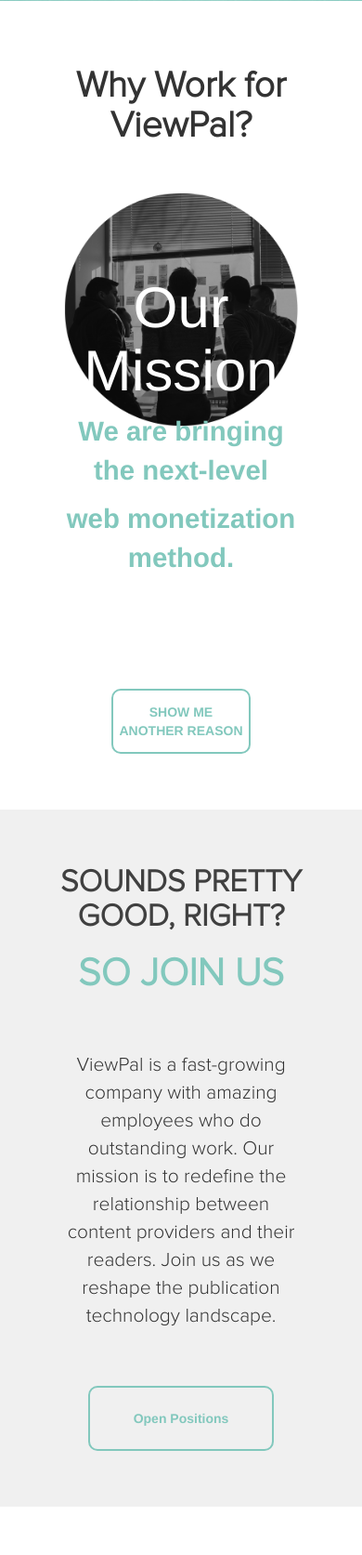
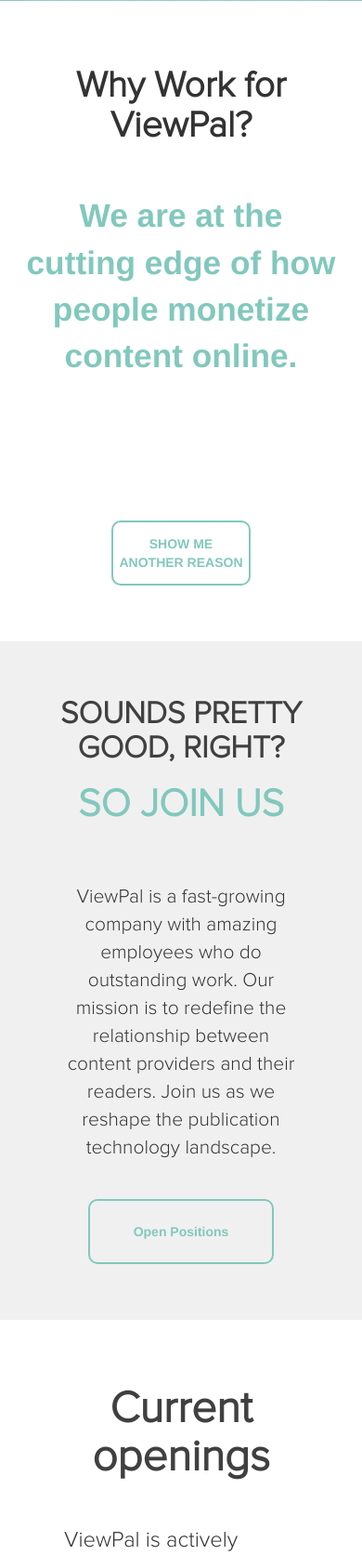
Before and after one commit to leyuan/ViewPal, a CodeIgniter app: page /codeigniter/hiring in a window 390 px wide. Shown: the part 399-2072 px from the top of the page at 93% size. Run offline with CodeIgniter, Linux system fonts and the light colour scheme.

Commit message:
hiring page

```diff
--- a/application/views/static/body/hiring.php
+++ b/application/views/static/body/hiring.php
@@ -57,31 +57,32 @@
             <div class="hiring-body-one-content text-center">
                 <ul id="content-slider" class="list-unstyled clearfix cSdemo cS-hidden" >
                     <li>
-                        <div class="center">
+                        <div class="center hiring-slide">
                             <h3>Our Mission</h3>
                             <div class="features">
-                                <p> We are bringing the next-level </p>
-                                <p> web monetization method. </p>
+                                <p> We are at the cutting edge of
+                                how people monetize content online. </p>
                             </div>
                         </div>
                         <span class="h100"></span>
                     </li>
                     <li>
-                        <div class="center">
-                            <h3>Your Dream</h3>
+                        <div class="center hiring-slide">
+                            <h3>Your Ideas</h3>
                             <div class="features">
-                                <p> You are not working for anyone </p>
-                                <p> but your dream </p>
+                                <p> If you think it, you can create it.
+                                We love your suggestions for how to shape the company. </p>
                             </div>
                         </div>
                         <span class="h100"></span>
                     </li>
                     <li>
-                        <div class="center">
+                        <div class="center hiring-slide">
                             <h3>The Life</h3>
                             <div class="features">
-                                <p> Full benefits, good pay  </p>
-                                <p> talented people and a cute dog </p>
+                                <p> Full benefits, good pay,
+                                working alongside talented people,
+                                and a super cute company dog. </p>
                             </div>
                         </div>
                         <span class="h100"></span>
--- a/application/views/static/body/whyviewpal.php
+++ b/application/views/static/body/whyviewpal.php
@@ -85,9 +85,9 @@
                 </div>
                 <div class="col-xs-12 col-sm-12 col-md-9 col-lg-9">
                     <span class="test-text">
-                        <h3>Using Lander to grow my agency</h3>
+                        <h3>Using ViewPal on my blog</h3>
                         <p style="padding-top: 30px;">
-                            We liked how easy it was to set-up ViewPal. Their dashboard made it easy to
+                            I liked how easy it was to set-up ViewPal. Their dashboard made it easy to
                             experiment and find pricing that works for us. There is next to no maintenance
                             and everything is really polished. ViewPal is definitely the best option available.
                         </p>
@@ -100,7 +100,7 @@
                 </div>
                 <div class="col-xs-12 col-sm-12 col-md-9 col-lg-9">
                     <span class="test-text">
-                        <h3>Using Lander to grow my agency</h3>
+                        <h3>Using ViewPal to grow my business</h3>
                         <p style="padding-top: 30px;">
                             I am amazed how well their micropayment approach works. We had been considering putting
                             up a paywall for years, but were always afraid that our users would leave. ViewPal is easy
--- a/application/views/static/footer.php
+++ b/application/views/static/footer.php
@@ -35,5 +35,14 @@
                 </div>
             </div>
         </footer>
+        <script>
+            (function(i,s,o,g,r,a,m){i['GoogleAnalyticsObject']=r;i[r]=i[r]||function(){
+            (i[r].q=i[r].q||[]).push(arguments)},i[r].l=1*new Date();a=s.createElement(o),
+            m=s.getElementsByTagName(o)[0];a.async=1;a.src=g;m.parentNode.insertBefore(a,m)
+            })(window,document,'script','//www.google-analytics.com/analytics.js','ga');
+
+            ga('create', 'UA-54832733-1', 'auto');
+            ga('send', 'pageview');
+        </script>
     </body>
 </html>
--- a/nbproject/private/private.xml
+++ b/nbproject/private/private.xml
@@ -4,6 +4,7 @@
     <open-files xmlns="http://www.netbeans.org/ns/projectui-open-files/2">
         <group>
             <file>file:/C:/wamp/www/git/ViewPal/application/views/static/body/blog.php</file>
+            <file>file:/C:/wamp/www/git/ViewPal/application/views/static/body/whyviewpal.php</file>
             <file>file:/C:/wamp/www/git/ViewPal/application/views/static/header.php</file>
             <file>file:/C:/wamp/www/git/ViewPal/public/css/viewpal.css</file>
             <file>file:/C:/wamp/www/git/ViewPal/application/views/static/body/index.php</file>
--- a/public/css/viewpal.css
+++ b/public/css/viewpal.css
@@ -224,6 +224,11 @@
 }
 
 /*** Nav Menu ***/
+.nav-container {
+    padding-left: 0px;
+    padding-right: 0px;
+}
+
 .logo {
     display: block;
     overflow: hidden;
@@ -258,7 +263,7 @@
 .navbar-default .navbar-left > li > a {
     font-weight: 400;
     color: #fff !important;
-    font-size: 1.125em !important;
+    font-size: 1.3em !important;
 }
 
 .navbar-default .navbar-left > li > a:hover{
@@ -766,7 +771,7 @@
     min-height: 240px;
     background-image: url("../imgs/timeline.png");
     background-repeat: no-repeat;
-    background-size: contain;
+    background-size: cover;
 }
 
 /*** WhyViewPal Body Two ***/
@@ -959,7 +964,7 @@
     margin-top: 50px;
     margin-left: auto;
     margin-right: auto;
-    width: 70%;
+    width: 604px;
     height: 604px;
     background-image: url("../imgs/vp-whywork.png");
     background-position: center top;
@@ -984,15 +989,23 @@
     font-weight: 700;
 }
 
+.hiring-slide {
+    width: 95%;
+}
+
+.hiring-slide > .features > p {
+    font-size: 1.4em;
+}
+
 .center > h3 {
     font-size: 2.1em;
     color: #fff;
 }
 
 .hiring-btn {
-    margin-top: 100px;
+    margin-top: 70px;
     height: 70px;
-    color: #82c8bd;
+    color: #fff;
     font-weight: 700;
     background-color: transparent;
     border: 2px solid;
@@ -1160,12 +1173,14 @@
     margin-top: 0px;
     width: 80%;
     font-size: 1.2em;
+    color: #269abc;
 }
 
 .hiring-submit-btn {
     margin-top: 0px;
     width: 50%;
     font-size: 1.2em;
+    color: #269abc;
 }
 /******************************** Css for Blog ********************************/
 .blog-upper-body {
@@ -1442,6 +1457,14 @@
 
 
 /******************************** For Media ***********************************/
+
+@media only screen
+and (max-width : 550px) {
+    margin-left: 15px;
+    margin-right: 15px;
+    width: auto;
+}
+
 @media only screen
 and (max-width : 1000px) {
     /* Styles */
@@ -1451,8 +1474,6 @@
 
     .nav-container {
         margin: 0;
-        padding-left: 10px;
-        padding-right: 10px;
         width: 100%;
     }
 
@@ -1514,8 +1535,10 @@
     }
 }
 
-@media only screen
-and (min-width: 320px)
+
+
+@media only screen
+and (min-width: 220px)
 and (max-width: 800px) {
 
     .home-text-container {
@@ -1599,6 +1622,33 @@
 }
 
 @media only screen
+and (min-width: 220px)
+and (max-width: 650px) {
+    .hiring-body-one-content {
+        width: auto;
+        height: auto;
+        background-image: none;
+    }
+
+    .hiring-slide > h3 {
+        display: none;
+    }
+
+    .hiring-slide > .features > p {
+        font-size: 1.2em;
+    }
+
+    #content-slider {
+        margin-top: 0px;
+    }
+
+    .hiring-btn {
+        margin-top: 30px;
+        color: #82c8bd;
+    }
+}
+
+@media only screen
 and (max-width: 576px) {
     .home-body-btn {
         margin-top: 20px;
@@ -1622,10 +1672,6 @@
         font-size: 1.0em;
     }
 
-    .cta-btn {
-        min-width: 100%;
-    }
-
     .features-cta-title > h2 {
         font-size: 2.5em;
     }
--- /dev/null
+++ b/system/logslog-2014-10-08.php
@@ -0,0 +1,3 @@
+<?php  if ( ! defined('BASEPATH')) exit('No direct script access allowed'); ?>
+
+ERROR - 2014-10-08 19:46:06 --> 404 Page Not Found --> users/images
--- /dev/null
+++ b/system/logslog-2014-10-09.php
@@ -0,0 +1,3 @@
+<?php  if ( ! defined('BASEPATH')) exit('No direct script access allowed'); ?>
+
+ERROR - 2014-10-09 00:21:43 --> 404 Page Not Found --> users/images
```
